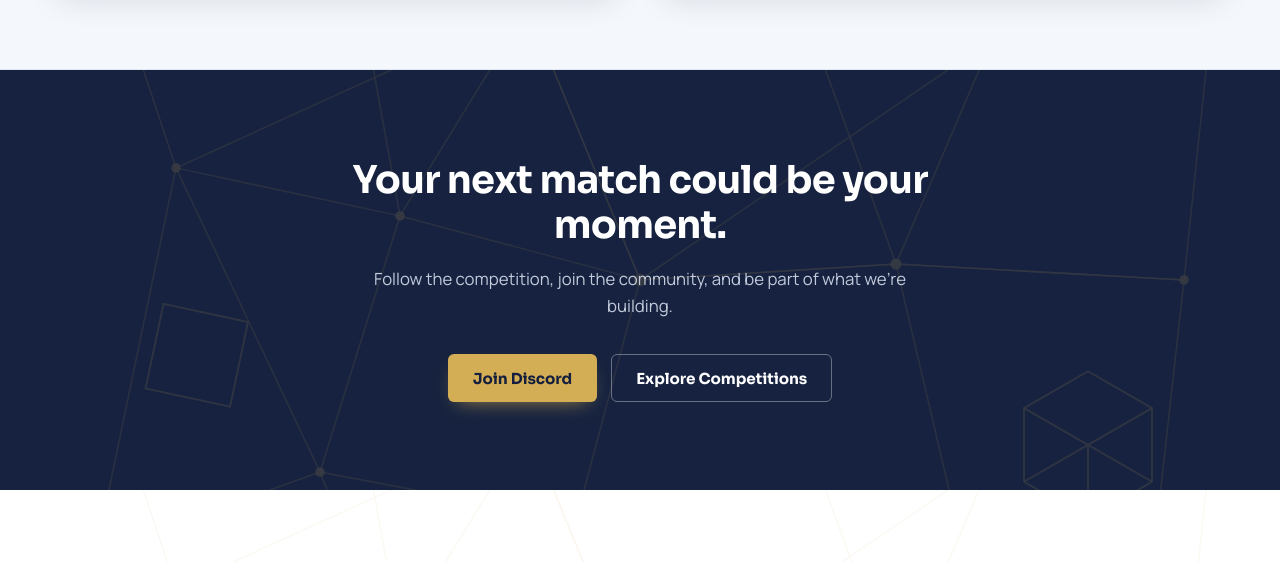
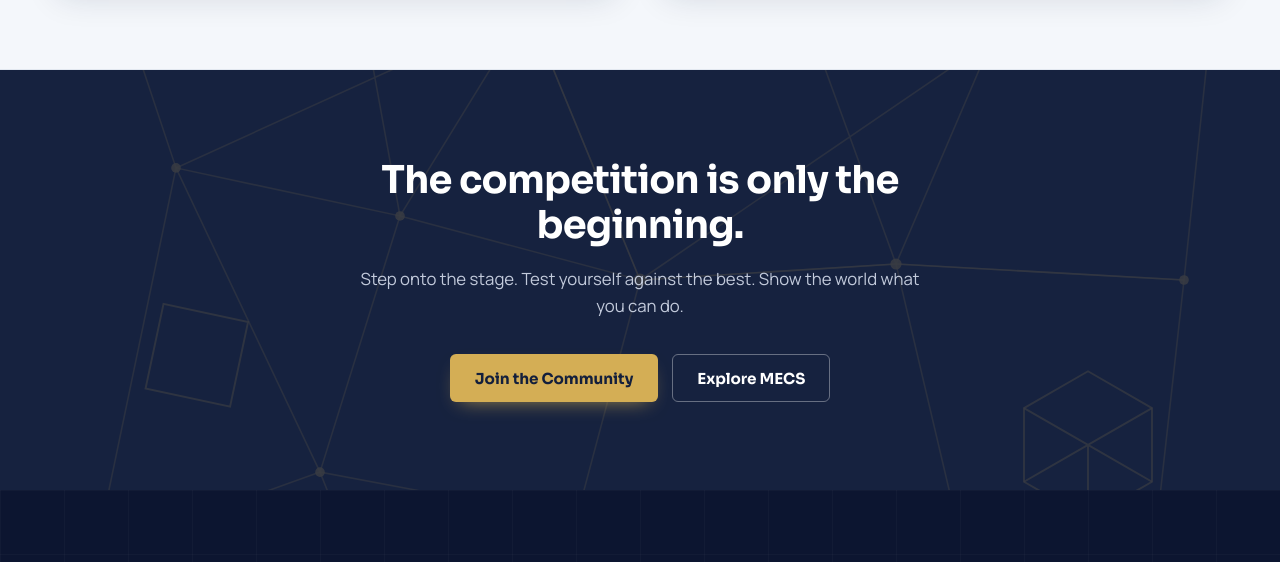
Before and after one commit to mathatisedesports/Mathatised-Esports, a plain HTML site: page index.html in a window 1280 px wide. Shown: the part 4863-5425 px from the top of the page. Drawn offline with Linux system fonts and the light colour scheme; a script that the page names is missing.

Commit message:
Add files via upload

```diff
--- a/index.html
+++ b/index.html
@@ -185,26 +185,14 @@
       </div>
     </section>
 
-    <!-- COMMUNITY CTA -->
-    <section class="cta-band" aria-labelledby="moment-title">
-      <div class="container">
-        <h2 id="moment-title">Your next match could be your moment.</h2>
-        <p>Follow the competition, join the community, and be part of what we're building.</p>
-        <div class="cta-actions">
-          <a class="btn btn-gold" data-link="discord">Join Discord</a>
-          <a class="btn btn-light" href="competitions.html">Explore Competitions</a>
-        </div>
-      </div>
-    </section>
-
     <!-- FINAL STATEMENT -->
-    <section class="cta-band cta-band--light" aria-labelledby="final-title">
+    <section class="cta-band" aria-labelledby="final-title">
       <div class="container">
         <h2 id="final-title">The competition is only the beginning.</h2>
         <p>Step onto the stage. Test yourself against the best. Show the world what you can do.</p>
         <div class="cta-actions">
           <a class="btn btn-gold" data-link="discord">Join the Community</a>
-          <a class="btn btn-outline" href="mecs.html">Explore MECS</a>
+          <a class="btn btn-light" href="mecs.html">Explore MECS</a>
         </div>
       </div>
     </section>
```
